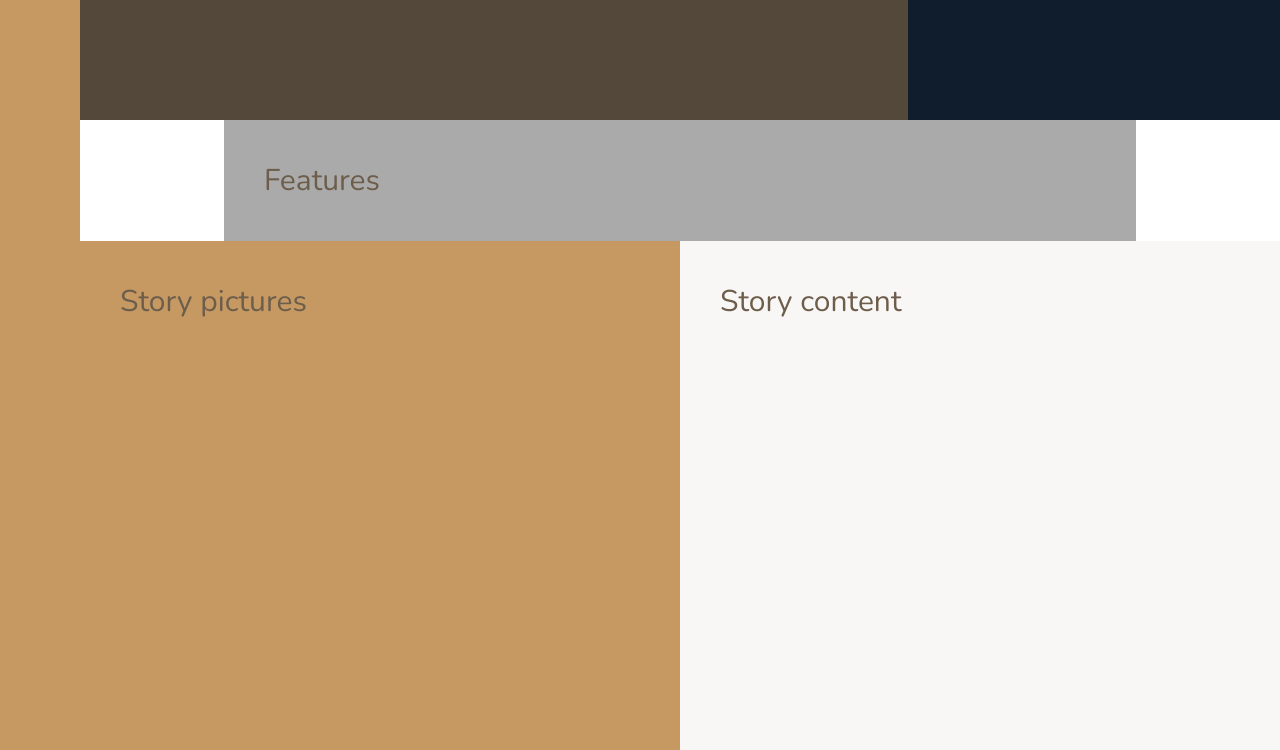
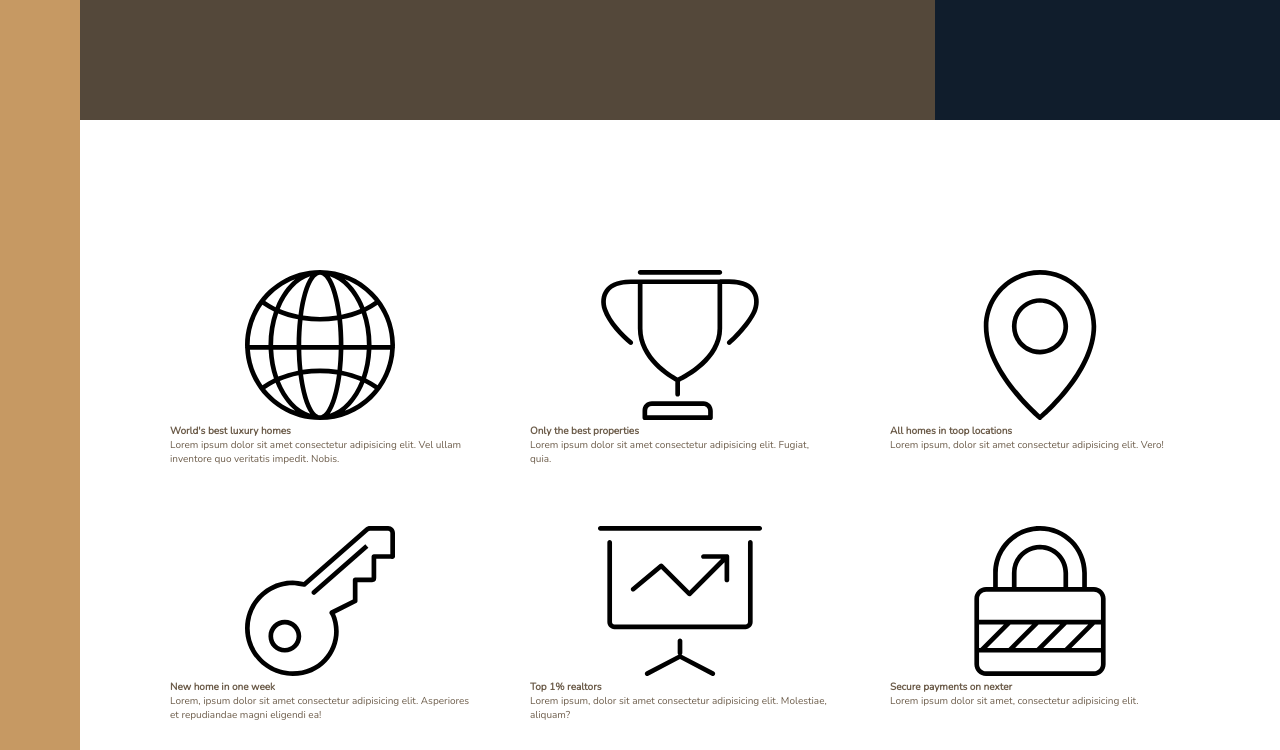
Before and after one commit to maruxan/nexter, a website: page index.html in a window 1280 px wide. Shown: the part 520-1270 px from the top of the page. Drawn offline with nearby package versions, Linux system fonts and the light colour scheme.

Commit message:
features layout

```diff
--- a/index.html
+++ b/index.html
@@ -18,7 +18,55 @@
 
     <div class="realtors">Top 3 realtors</div>
 
-    <section class="features">Features</section>
+    <section class="features">
+      <div class="feature">
+        <svg class="feature__icon">
+          <use xlink:href="img/sprite.svg#icon-global"></use>
+          <h4 class="heading-4">World's best luxury homes</h4>
+          <p class="feature__text">Lorem ipsum dolor sit amet consectetur adipisicing elit. Vel ullam inventore quo veritatis impedit. Nobis.</p>
+        </svg>
+      </div>
+
+      <div class="feature">
+        <svg class="feature__icon">
+          <use xlink:href="img/sprite.svg#icon-trophy"></use>
+          <h4 class="heading-4">Only the best properties</h4>
+          <p class="feature__text">Lorem ipsum dolor sit amet consectetur adipisicing elit. Fugiat, quia.</p>
+        </svg>
+      </div>
+
+      <div class="feature">
+        <svg class="feature__icon">
+          <use xlink:href="img/sprite.svg#icon-map-pin"></use>
+          <h4 class="heading-4">All homes in toop locations</h4>
+          <p class="feature__text">Lorem ipsum, dolor sit amet consectetur adipisicing elit. Vero!</p>
+        </svg>
+      </div>
+
+      <div class="feature">
+        <svg class="feature__icon">
+          <use xlink:href="img/sprite.svg#icon-key"></use>
+          <h4 class="heading-4">New home in one week</h4>
+          <p class="feature__text">Lorem, ipsum dolor sit amet consectetur adipisicing elit. Asperiores et repudiandae magni eligendi ea!</p>
+        </svg>
+      </div>
+
+      <div class="feature">
+        <svg class="feature__icon">
+          <use xlink:href="img/sprite.svg#icon-presentation"></use>
+          <h4 class="heading-4">Top 1% realtors</h4>
+          <p class="feature__text">Lorem ipsum, dolor sit amet consectetur adipisicing elit. Molestiae, aliquam?</p>
+        </svg>
+      </div>
+
+      <div class="feature">
+        <svg class="feature__icon">
+          <use xlink:href="img/sprite.svg#icon-lock"></use>
+          <h4 class="heading-4">Secure payments on nexter</h4>
+          <p class="feature__text">Lorem ipsum dolor sit amet, consectetur adipisicing elit.</p>
+        </svg>
+      </div>
+    </section>
 
     <div class="story__pictures">Story pictures</div>
 
--- a/sass/_base.scss
+++ b/sass/_base.scss
@@ -37,9 +37,4 @@ body {
   display: grid;
   grid-template-rows: 80vh min-content 40vw repeat(3, min-content);
   grid-template-columns: [sidebar-start] 8rem [sidebar-end full-start] minmax(6rem, 1fr) [center-start] repeat(8, [col-start] minmax(min-content, 114px) [col-end]) [center-end] minmax(6rem, 1fr) [full-end];
-
-  & > * {
-    padding: 40px;
-    font-size: 3rem;
-  }
 }
--- a/sass/_features.scss
+++ b/sass/_features.scss
@@ -1,4 +1,9 @@
 .features {
-  background-color: $color-grey-light-2;
   grid-column: center-start / center-end;
+
+  margin: 15rem 0;
+
+  display: grid;
+  grid-template-columns: repeat(3, 1fr);
+  grid-gap: 6rem;
 }
```
Also changed, not shown: css/style.css.
